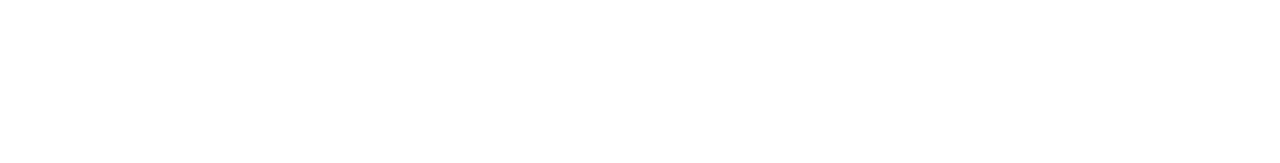
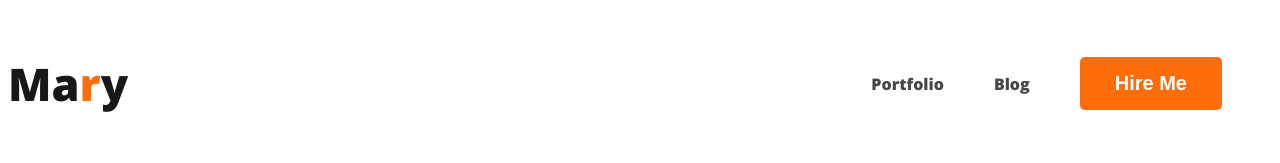
Before and after one commit to nihad20011/webdeveloper-portfolio, a plain HTML site: page index.html in a window 1280 px wide. Drawn offline with nearby package versions, Linux system fonts and the light colour scheme.

Commit message:
added nav

```diff
--- a/index.html
+++ b/index.html
@@ -4,9 +4,23 @@
     <meta charset="UTF-8">
     <meta name="viewport" content="width=device-width, initial-scale=1.0">
     <title>Web Developer Portfolio</title>
+    <link rel="preconnect" href="https://fonts.googleapis.com">
+<link rel="preconnect" href="https://fonts.gstatic.com" crossorigin>
+<link href="https://fonts.googleapis.com/css2?family=Open+Sans:wght@800&display=swap" rel="stylesheet">
+
+    <link rel="stylesheet" href="styles/portfolio.css">
+
 </head>
 <body>
     <header>
+        <nav>
+            <h3 class="nav-title">Ma<span class="text-primary">r</span>y</h3>
+            <ul>
+                <li><a href="">Portfolio</a></li>
+                <li><a href="">Blog</a></li>
+                <li><button class="btn-primary">Hire Me</button></li>
+            </ul>
+        </nav>
 
     </header>
     <main>
--- /dev/null
+++ b/styles/portfolio.css
@@ -0,0 +1,49 @@
+/* common shared styles */
+body {
+    font-family: 'Open Sans', sans-serif;
+}
+
+.text-primary {
+    color: #FD6E0A;
+}
+
+.btn-primary {
+    border-radius: 5px;
+    background: #FD6E0A;
+    border: 0px;
+    color: white;
+    font-size: 20px;
+    font-weight: 700;
+    padding: 15px 35px;
+
+}
+
+/* nav related styles */
+nav {
+    display: flex;
+    justify-content: space-between;
+    align-items: center;
+}
+
+.nav-title {
+    color: #181818;
+    font-size: 45px;
+    font-weight: 800;
+
+}
+
+nav>ul {
+    display: flex;
+    align-items: center;
+}
+
+nav li {
+    list-style: none;
+    margin-right: 50px;
+
+}
+
+nav a {
+    text-decoration: none;
+    color: #474747;
+}
```
